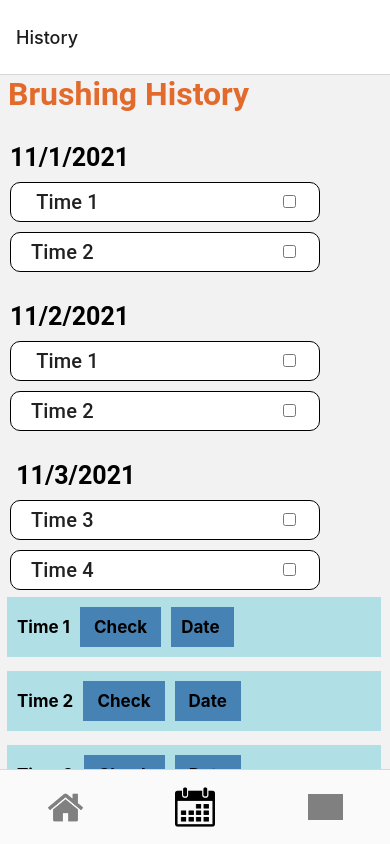
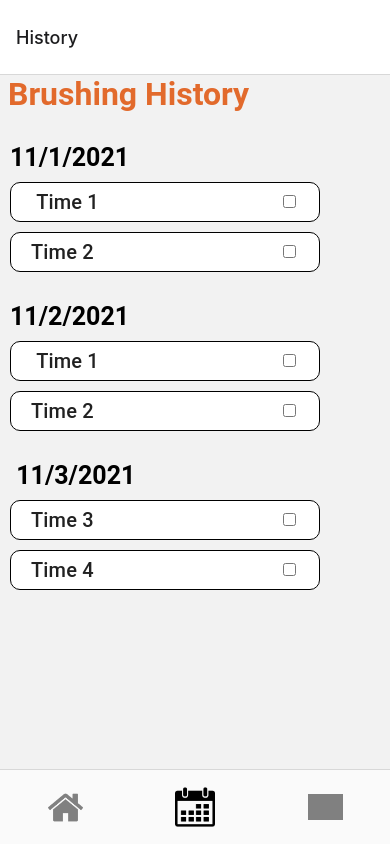
Before and after one commit to calvin-cs262-fall2021-teamF/Client, a React Native app: screen /History in a window 390 px wide. Built offline with nearby package versions, Linux system fonts and the light colour scheme; grey boxes are pictures that could not be loaded.

Commit message:
Removed previous version of logs

```diff
--- a/pages/history/History.js
+++ b/pages/history/History.js
@@ -106,45 +106,6 @@ export default function HistoryScreen({ navigation }) {
 					</label>
 				</div>
 			</View>
-
-			<Text style={historyStyles.div}>
-				Time 1
-
-				<TouchableOpacity style={historyStyles.btn}>
-					<Text> Check </Text>
-				</TouchableOpacity>
-
-				<TouchableOpacity style={historyStyles.btn}>
-					<Text>Date </Text>
-				</TouchableOpacity>
-
-			</Text>
-
-			<Text style={historyStyles.div}>
-				Time 2
-
-				<TouchableOpacity style={historyStyles.btn}>
-					<Text> Check </Text>
-				</TouchableOpacity>
-
-				<TouchableOpacity style={historyStyles.btn}>
-					<Text> Date </Text>
-				</TouchableOpacity>
-
-			</Text>
-
-			<Text style={historyStyles.div}>
-				Time 3
-
-				<TouchableOpacity style={historyStyles.btn}>
-					<Text> Check </Text>
-				</TouchableOpacity>
-
-				<TouchableOpacity style={historyStyles.btn}>
-					<Text> Date </Text>
-				</TouchableOpacity>
-
-			</Text>
 		</View>
 	);
 };
```
